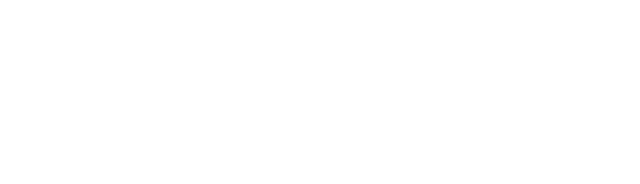
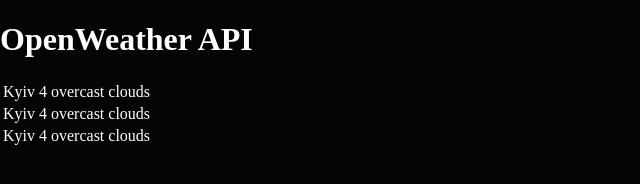
Before and after one commit to cbstest/forecast, a plain HTML site: page index.html in a window 1280 px wide. Shown: the whole page, without its empty margins (0-640 px from the left). Drawn offline with Linux system fonts and the light colour scheme.

Commit message:
add table

```diff
--- a/index.html
+++ b/index.html
@@ -12,12 +12,55 @@
     <link rel="stylesheet" href="./styles/style.css">
 
     <style type="text/css">
+        * {
+            box-sizing: border-box;
+        }
 
+		body {
+            background-color: #040506;
+            color: #fff;
+        }
     </style>
 
     <script type="module" src="/js/main.js"></script>
 </head>
 <body>
-
+    <div class="container">
+        <h1>OpenWeather API</h1>
+        <table>
+            <tbody>
+                <tr>
+                    <td>Kyiv</td>
+                    <td>
+                        <span class="temp">4</span><span class="sign"></span>
+                        <span class="description">overcast clouds</span>
+                    </td>
+                    <td>
+                        <img src="" alt="">
+                    </td>
+                </tr>
+                <tr>
+                    <td>Kyiv</td>
+                    <td>
+                        <span class="temp">4</span><span class="sign"></span>
+                        <span class="description">overcast clouds</span>
+                    </td>
+                    <td>
+                        <img src="" alt="">
+                    </td>
+                </tr>
+                <tr>
+                    <td>Kyiv</td>
+                    <td>
+                        <span class="temp">4</span><span class="sign"></span>
+                        <span class="description">overcast clouds</span>
+                    </td>
+                    <td>
+                        <img src="" alt="">
+                    </td>
+                </tr>
+            </tbody>
+        </table>
+    </div>
 </body>
 </html>
```
